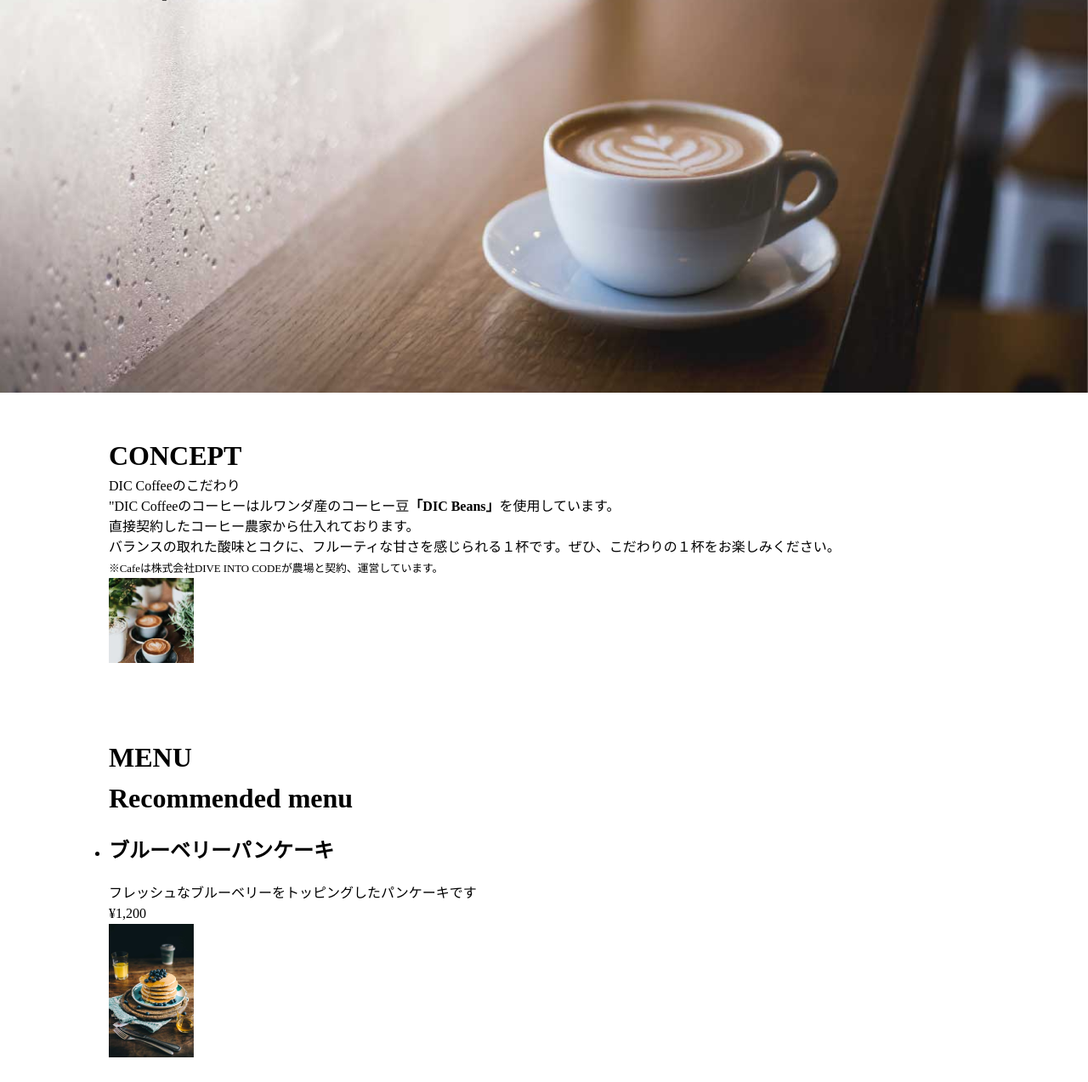
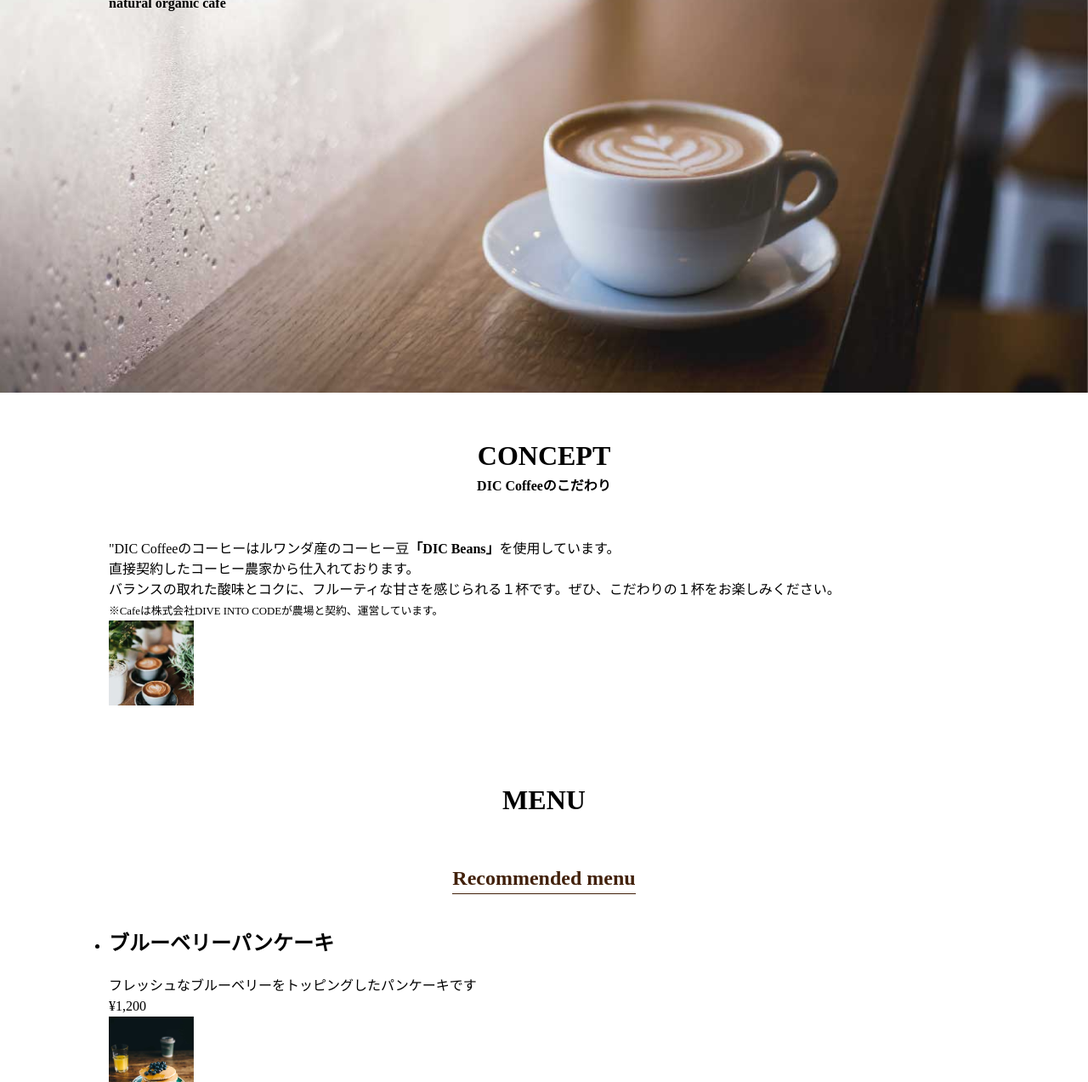
Before and after one commit to dai-gi/dic_cafe, a plain HTML site: page index.html in a window 1280 px wide. Shown: the part 298-1571 px from the top of the page at 85% size. Drawn offline with Linux system fonts and the light colour scheme.

Commit message:
テキスト装飾のCSSとdisplayプロパティを学習

```diff
--- a/css/main.css
+++ b/css/main.css
@@ -7,4 +7,30 @@
 .key {
     height: 500px;
     background: center /cover no-repeat url("../images/sample_key.jpg");
+    font-family: 'Noto Serif JP', serif;
+    font-weight: bold;
 }
+
+.key h1 {
+    font-size: 2.5rem;
+}
+
+.section_title {
+    font-family: 'Noto Serif JP', serif;
+    font-weight: bold;
+    text-align: center;
+    margin-bottom: 50px;
+}
+
+.menu_title {
+    display: inline-block;
+    font-family: 'Noto Serif JP', serif;
+    font-size: 1.5rem;
+    color: #42210b;
+    border-bottom: solid #42210b 1px;
+    margin-bottom: 20px;
+}
+
+.center {
+    text-align: center;
+}
--- a/index.html
+++ b/index.html
@@ -6,12 +6,11 @@
   <title>DIC cafe</title>
   <link rel="stylesheet" href="css/normalize.css">
   <link rel="stylesheet" href="css/main.css">
+  <link href="https://fonts.googleapis.com/css2?family=Noto+Serif+JP:wght@400;700&display=swap" rel="stylesheet">
 </head>
 
 <body>
-
-  <!-- body要素の中を考えて埋めてみよう -->
-  <header id="#top">
+  <header>
     <a href="index.html">
       <img src="images/sample_logo_k.png">
     </a>
@@ -36,8 +35,10 @@
   </header>
   <section>
     <article class="section_inner">
-      <h1>CONCEPT</h1>
-      <p>DIC Coffeeのこだわり</p>
+      <div class="section_title">
+        <h1>CONCEPT</h1>
+        <p>DIC Coffeeのこだわり</p>
+      </div>
       <p>
         "DIC Coffeeのコーヒーはルワンダ産のコーヒー豆<strong>「DIC Beans」</strong>を使用しています。<br>
         直接契約したコーヒー農家から仕入れております。<br>
@@ -47,9 +48,11 @@
       <img src="images/sample_concept.jpg" width="100px">
     </article>
     <article class="section_inner">
-      <h1>MENU</h1>
+      <h1 class="section_title">MENU</h1>
       <section>
-        <h1 class="menu_title">Recommended menu</h1>
+        <div class="center">
+          <h1 class="menu_title">Recommended menu</h1>
+        </div>
         <ul>
           <li>
             <h2>ブルーベリーパンケーキ</h2>
@@ -66,7 +69,9 @@
         </ul>
       </section>
       <section>
-        <h1>Coffee menu</h1>
+        <div class="center">
+          <h1 class="menu_title">Coffee menu</h1>
+        </div>
         <ul>
           <li>
             <h2>ブレンドコーヒー</h2>
@@ -92,7 +97,10 @@
       </section>
     </article>
     <article class="section_inner">
-      <h1>ACCESS</h1>
+      <div class="section_title">
+        <h1>ACCESS</h1>
+        <p>店舗情報</p>
+      </div>
       <section>
         <dl>
           <dt>営業時間</dt>
```
